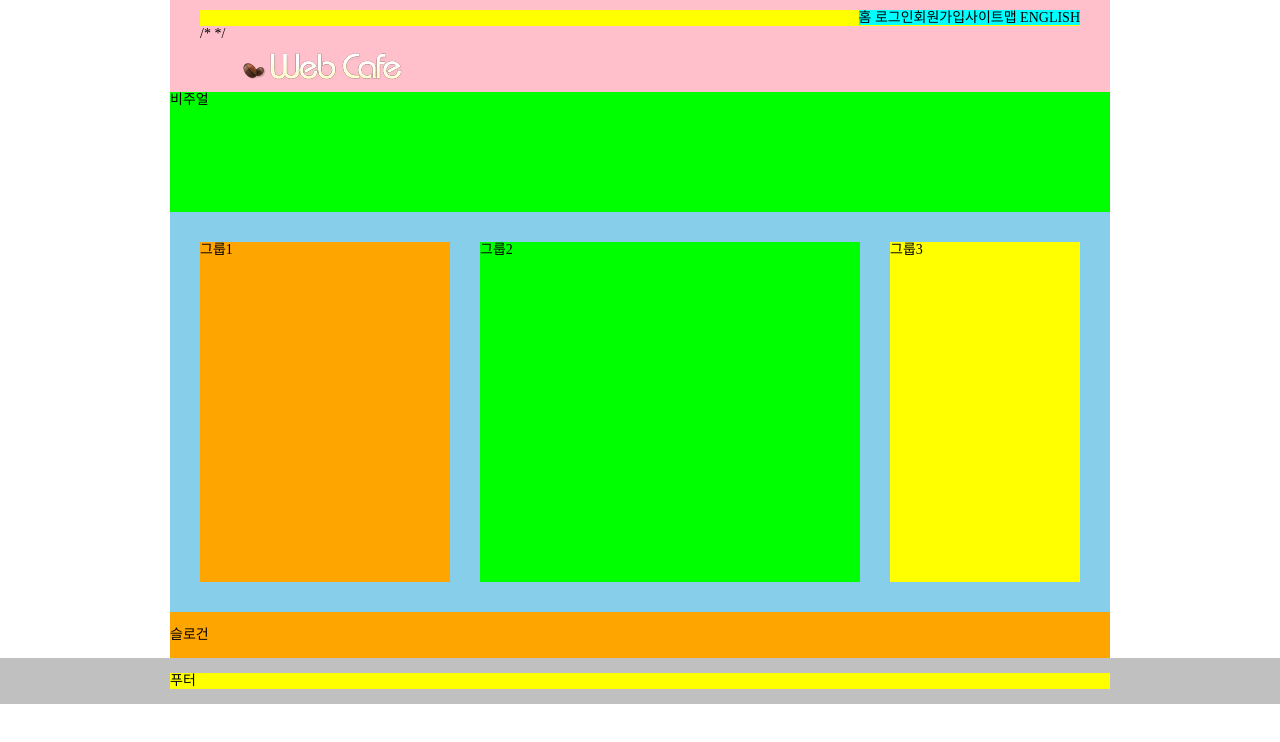
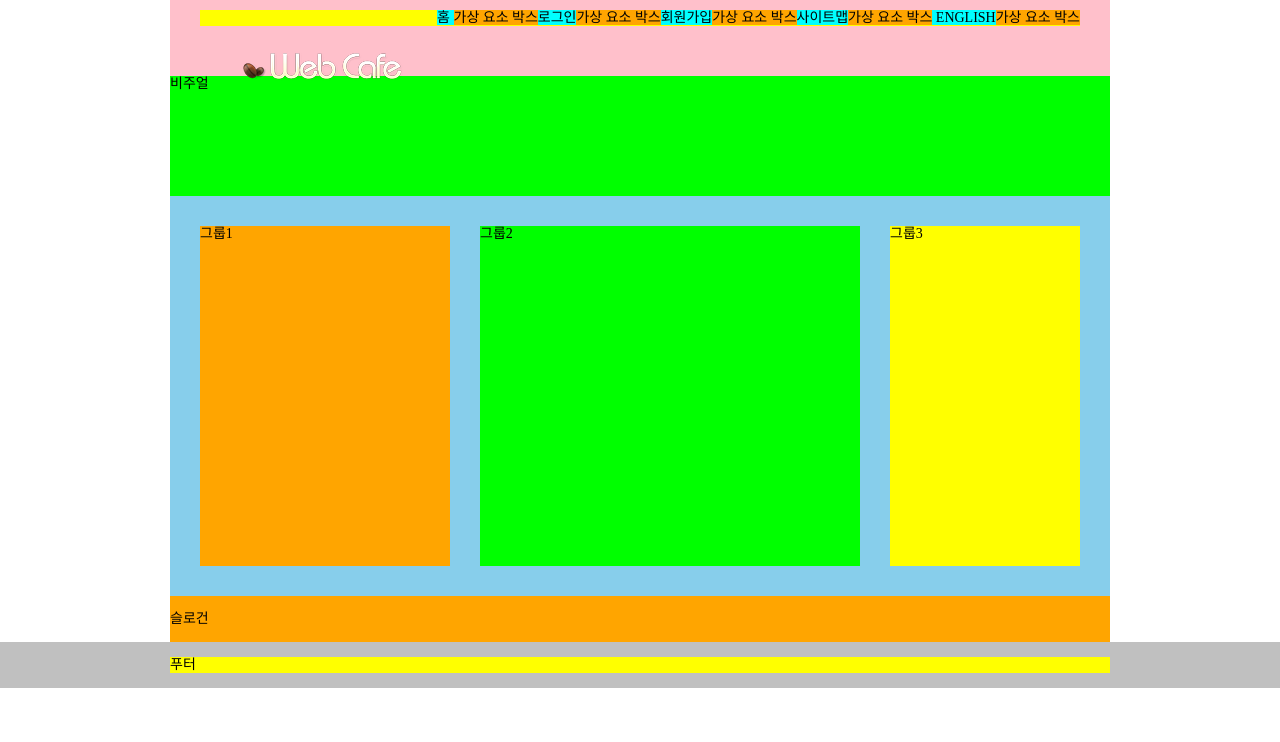
Before and after one commit to Min-jyo/webcafe, a plain HTML site: page webcafe.html in a window 1280 px wide. Drawn offline with nearby package versions, Linux system fonts and the light colour scheme; a web font is replaced by a local one.

Commit message:
css가 안열리는 에러 수정 완료

```diff
--- a/css/webcafe.css
+++ b/css/webcafe.css
@@ -67,12 +67,13 @@ body {
    width: 100px;
    font-size: 1.4rem;
    text-transform: uppercase;
+}
 
+.member li::after{
+   background-color: orange;
+   content: "가상 요소 박스";
+}
 
-
-
-   /* inline요소는 콘텐츠 크기만큼 width만큼 생기기때문에 width 선언은 무시된다. */
-}
 .visual {
    background-color: lime;
    height: 120px;
--- a/webcafe.html
+++ b/webcafe.html
@@ -5,7 +5,7 @@
    <meta http-equiv="X-UA-Compatible" content="ie=edge"> <!-- edge는 각 버전에 맞게 실행하라는 뜻 -->
    <title>웹 카페-HTML5, CSS3, 웹표준, 웹접근성</title> <!-- SEO이 검색할 수 있는 키워드(title 중요해!) -->
    <!-- <link rel="stylesheet" href="https://necolas.github.io/normalize.css/latest/normalize.css"> -->
-   <link rel="stylesheet" href="/css/webcafe.css">
+   <link rel="stylesheet" href="./css/webcafe.css">
 </head>
 <body>
    <header class="header">
@@ -17,7 +17,7 @@
             ><li><a href="#">사이트맵</a></li
             ><li> <a href="#">english</a></li>
        </ul>
-       /* */
+
    </header>
    <div class="visual">비주얼</div>
    <main class="mainContents">
```
